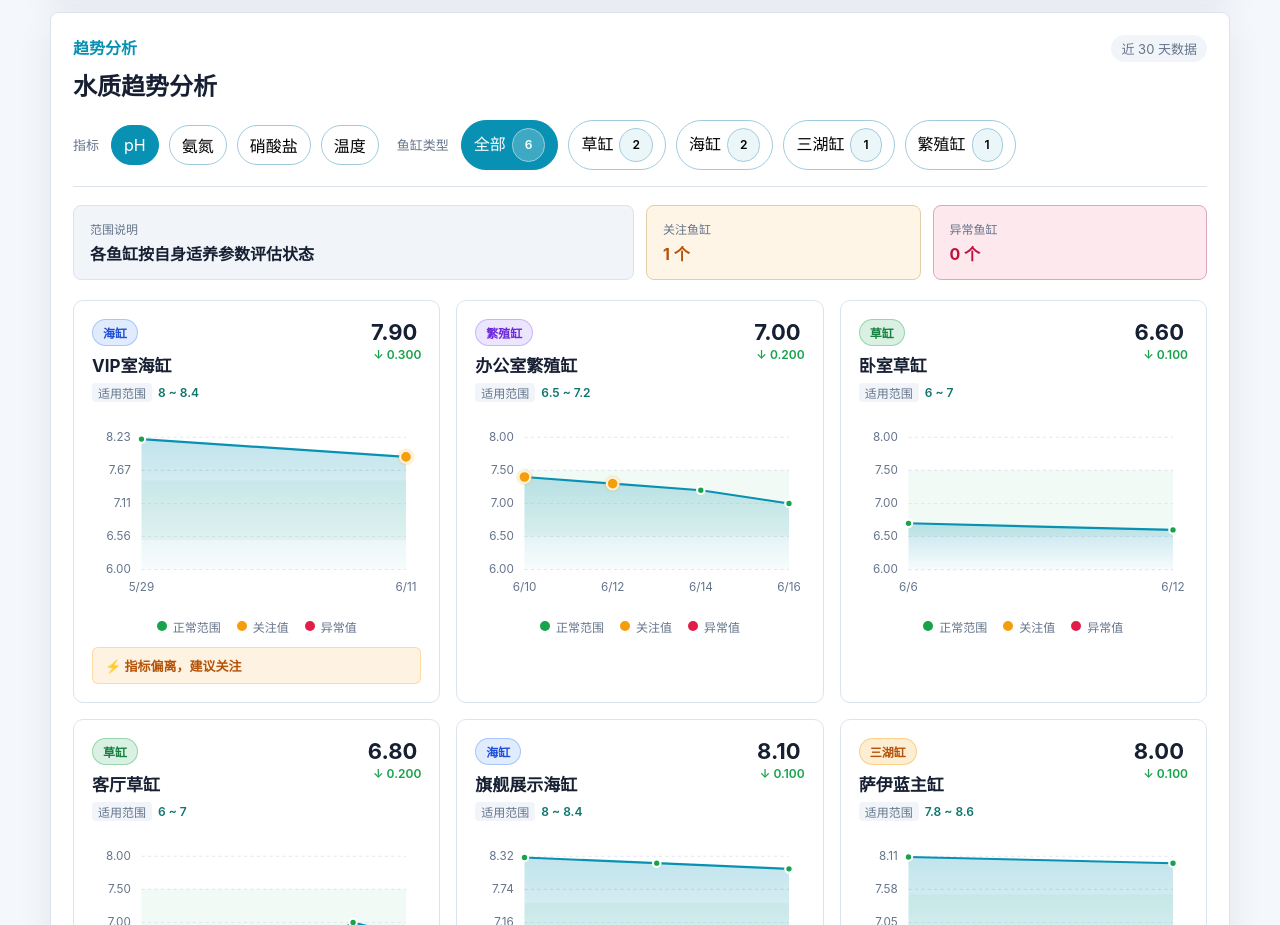
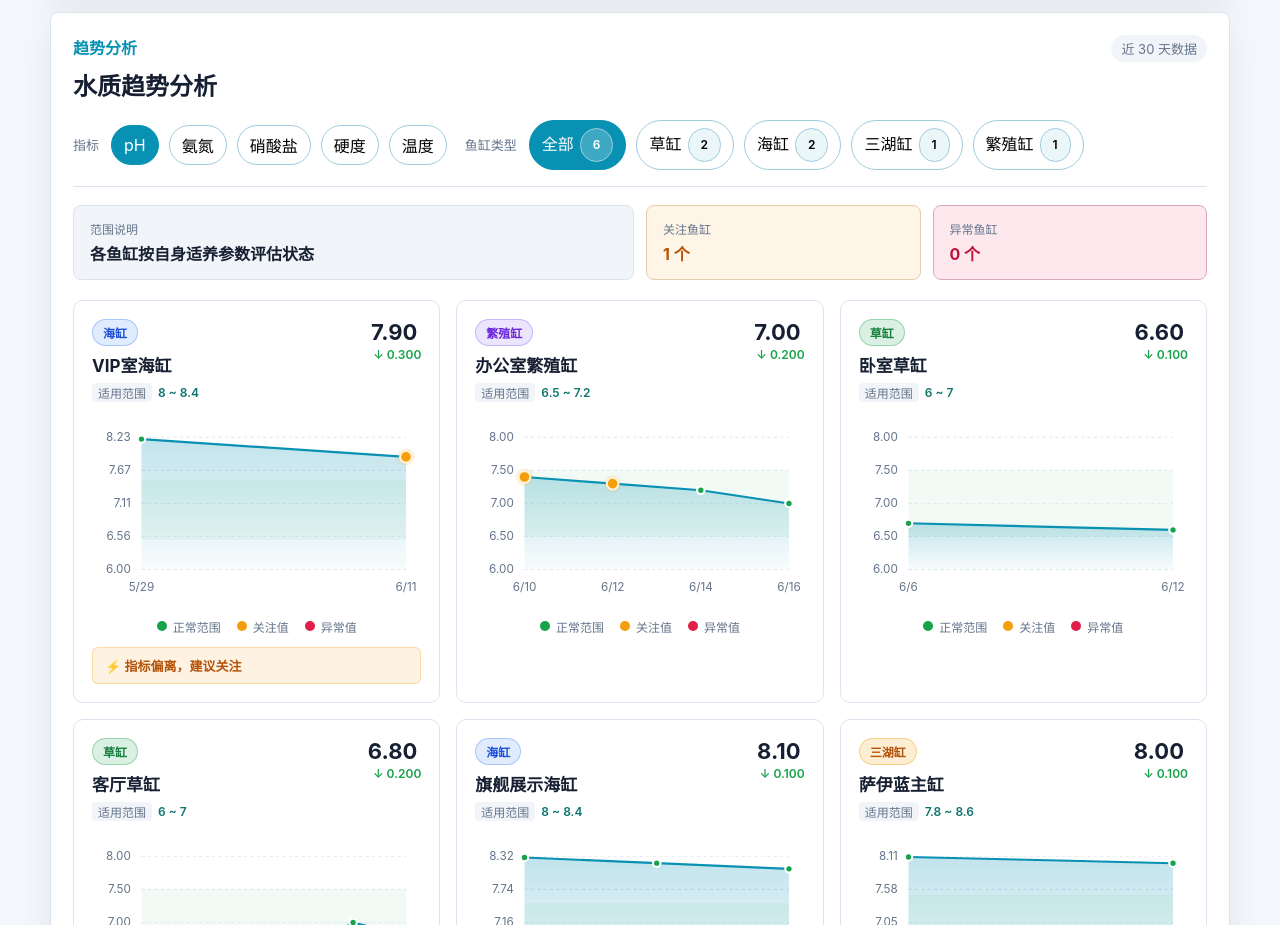
Before and after one commit to aliAjax/hxwl-05-82c8612, a React (Vite) app: page / in a window 1280 px wide. Shown: the part 5440-6365 px from the top of the page. Built offline with nearby package versions, Linux system fonts and the light colour scheme.

Commit message:
.3436396082391580:f3dc5e151edef186dfaa9c0154239ae7_6a328754b61bf8208516fec6.6a338811908bc285c2583341.6a33881071f3ec08dd334bbf:Trae CN.T(2026/6/18 13:54:25)

```diff
--- a/src/trend/liveDataSource.ts
+++ b/src/trend/liveDataSource.ts
@@ -13,6 +13,7 @@ const METRIC_KEY_MAP: Record<TrendMetric, keyof WaterRecord["metrics"]> = {
   ph: "ph",
   ammonia: "ammonia",
   nitrate: "nitrate",
+  hardness: "hardness",
   temperature: "temperature",
 };
 
--- a/src/trend/mockDataSource.ts
+++ b/src/trend/mockDataSource.ts
@@ -22,36 +22,36 @@ const MOCK_TANKS: MockTankConfig[] = [
     id: "tank-001",
     name: "草缸A",
     type: "草缸",
-    baseValues: { ph: 6.8, ammonia: 0.02, nitrate: 15, temperature: 25.5 },
-    volatility: { ph: 0.15, ammonia: 0.03, nitrate: 5, temperature: 1 },
+    baseValues: { ph: 6.8, ammonia: 0.02, nitrate: 15, hardness: 8, temperature: 25.5 },
+    volatility: { ph: 0.15, ammonia: 0.03, nitrate: 5, hardness: 1.2, temperature: 1 },
   },
   {
     id: "tank-002",
     name: "海缸B",
     type: "海缸",
-    baseValues: { ph: 8.1, ammonia: 0.01, nitrate: 8, temperature: 26 },
-    volatility: { ph: 0.1, ammonia: 0.02, nitrate: 3, temperature: 0.8 },
+    baseValues: { ph: 8.1, ammonia: 0.01, nitrate: 8, hardness: 10, temperature: 26 },
+    volatility: { ph: 0.1, ammonia: 0.02, nitrate: 3, hardness: 1.1, temperature: 0.8 },
   },
   {
     id: "tank-003",
     name: "繁殖缸C",
     type: "繁殖缸",
-    baseValues: { ph: 7.2, ammonia: 0.05, nitrate: 25, temperature: 27 },
-    volatility: { ph: 0.2, ammonia: 0.08, nitrate: 8, temperature: 1.5 },
+    baseValues: { ph: 7.2, ammonia: 0.05, nitrate: 25, hardness: 6, temperature: 27 },
+    volatility: { ph: 0.2, ammonia: 0.08, nitrate: 8, hardness: 1, temperature: 1.5 },
   },
   {
     id: "tank-004",
     name: "三湖缸D",
     type: "三湖缸",
-    baseValues: { ph: 8.0, ammonia: 0.03, nitrate: 18, temperature: 26.5 },
-    volatility: { ph: 0.12, ammonia: 0.04, nitrate: 6, temperature: 1.2 },
+    baseValues: { ph: 8.0, ammonia: 0.03, nitrate: 18, hardness: 14, temperature: 26.5 },
+    volatility: { ph: 0.12, ammonia: 0.04, nitrate: 6, hardness: 1.8, temperature: 1.2 },
   },
   {
     id: "tank-005",
     name: "草缸E",
     type: "草缸",
-    baseValues: { ph: 6.6, ammonia: 0.01, nitrate: 12, temperature: 25 },
-    volatility: { ph: 0.1, ammonia: 0.02, nitrate: 4, temperature: 0.9 },
+    baseValues: { ph: 6.6, ammonia: 0.01, nitrate: 12, hardness: 7, temperature: 25 },
+    volatility: { ph: 0.1, ammonia: 0.02, nitrate: 4, hardness: 1, temperature: 0.9 },
   },
 ];
 
--- a/src/trend/types.ts
+++ b/src/trend/types.ts
@@ -1,4 +1,4 @@
-export type TrendMetric = "ph" | "ammonia" | "nitrate" | "temperature";
+export type TrendMetric = "ph" | "ammonia" | "nitrate" | "hardness" | "temperature";
 
 export type TrendTankType = "草缸" | "海缸" | "三湖缸" | "繁殖缸";
 
@@ -55,6 +55,13 @@ export const METRIC_RANGES: Record<TrendMetric, MetricRange> = {
     label: "硝酸盐",
     color: "#8b5cf6",
   },
+  hardness: {
+    ok: [4, 12],
+    warning: [2, 18],
+    unit: "dGH",
+    label: "硬度",
+    color: "#0f766e",
+  },
   temperature: {
     ok: [24, 28],
     warning: [20, 32],
@@ -71,26 +78,36 @@ const TANK_TYPE_RANGES: Record<
   草缸: {
     ph: { ok: [6.0, 7.0], warning: [5.5, 7.5] },
     nitrate: { ok: [0, 20], warning: [0, 40] },
+    hardness: { ok: [4, 10], warning: [2, 14] },
     temperature: { ok: [24, 28], warning: [22, 30] },
   },
   海缸: {
     ph: { ok: [8.0, 8.4], warning: [7.8, 8.6] },
     nitrate: { ok: [0, 5], warning: [0, 10] },
+    hardness: { ok: [8, 12], warning: [7, 15] },
     temperature: { ok: [25, 27], warning: [24, 28] },
   },
   三湖缸: {
     ph: { ok: [7.8, 8.6], warning: [7.5, 9.0] },
     nitrate: { ok: [0, 30], warning: [0, 60] },
+    hardness: { ok: [10, 20], warning: [8, 25] },
     temperature: { ok: [25, 28], warning: [23, 30] },
   },
   繁殖缸: {
     ph: { ok: [6.5, 7.2], warning: [6.0, 7.6] },
     nitrate: { ok: [0, 10], warning: [0, 20] },
+    hardness: { ok: [3, 8], warning: [2, 12] },
     temperature: { ok: [25, 27], warning: [24, 28] },
   },
 };
 
-export const TREND_METRICS: TrendMetric[] = ["ph", "ammonia", "nitrate", "temperature"];
+export const TREND_METRICS: TrendMetric[] = [
+  "ph",
+  "ammonia",
+  "nitrate",
+  "hardness",
+  "temperature",
+];
 
 const VALID_TANK_TYPES: TrendTankType[] = ["草缸", "海缸", "三湖缸", "繁殖缸"];
 
```
